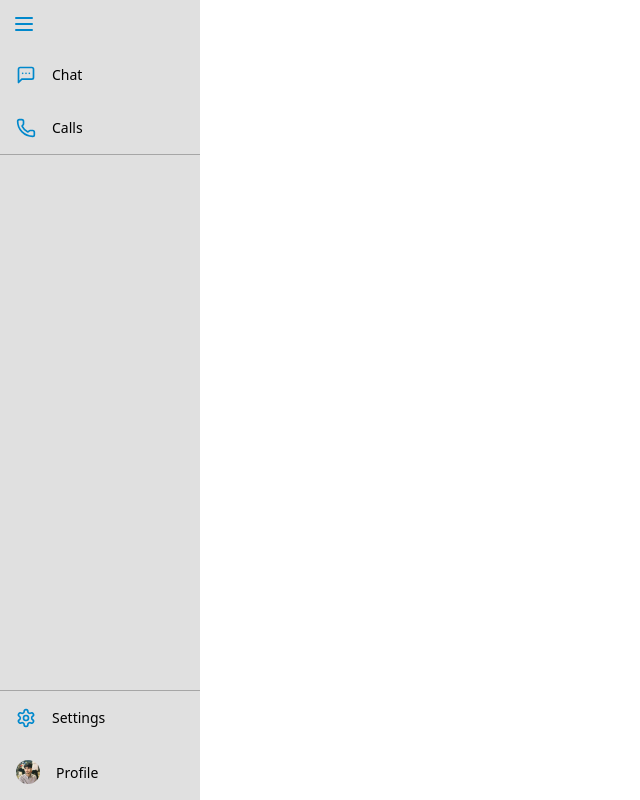
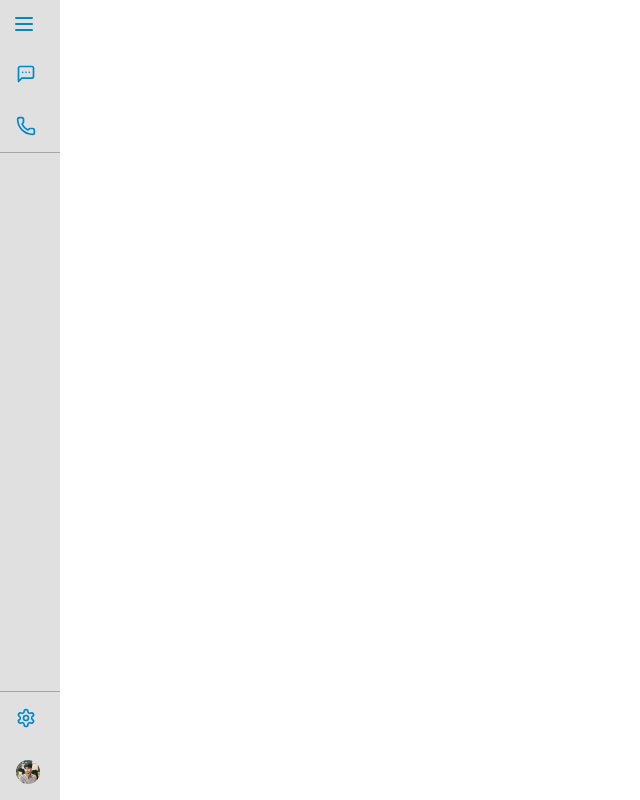
Before and after one commit to GulfamAhmad2/chatapplication, a React (Vite) app in the folder frontend/: page / in a window 1280 px wide. Shown: the whole page, without its empty margins (0-640 px from the left). Built offline with nearby package versions, Linux system fonts and the light colour scheme; sample sign-in values are in the browser's storage.

Commit message:
minor change hamberger toggle button

```diff
--- a/frontend/src/pages/Home.jsx
+++ b/frontend/src/pages/Home.jsx
@@ -69,7 +69,7 @@ function SideBar() {
   return (
     <div
       className={` ${
-        isOpen ? "w-[60px]" : "w-[200px]"
+        !isOpen ? "w-[60px]" : "w-[200px]"
       } bg-[var(--border-color)]  min-h-screen flex flex-col justify-between transition-all duration-300`}
     >
       <div className="border-b-1 border-[var(--secondary-text-color)]/50">
@@ -104,7 +104,7 @@ function IconCard({ children, title, isOpen }) {
   return (
     <Link className="flex items-center gap-4 p-4 hover:bg-[var(--bg-color)]/50 cursor-pointer ">
       {children}
-      {!isOpen && (
+      {isOpen && (
         <span className="text-[14px] font-medium text-[var(--primary-text-color)]  ">
           {title}
         </span>
```
